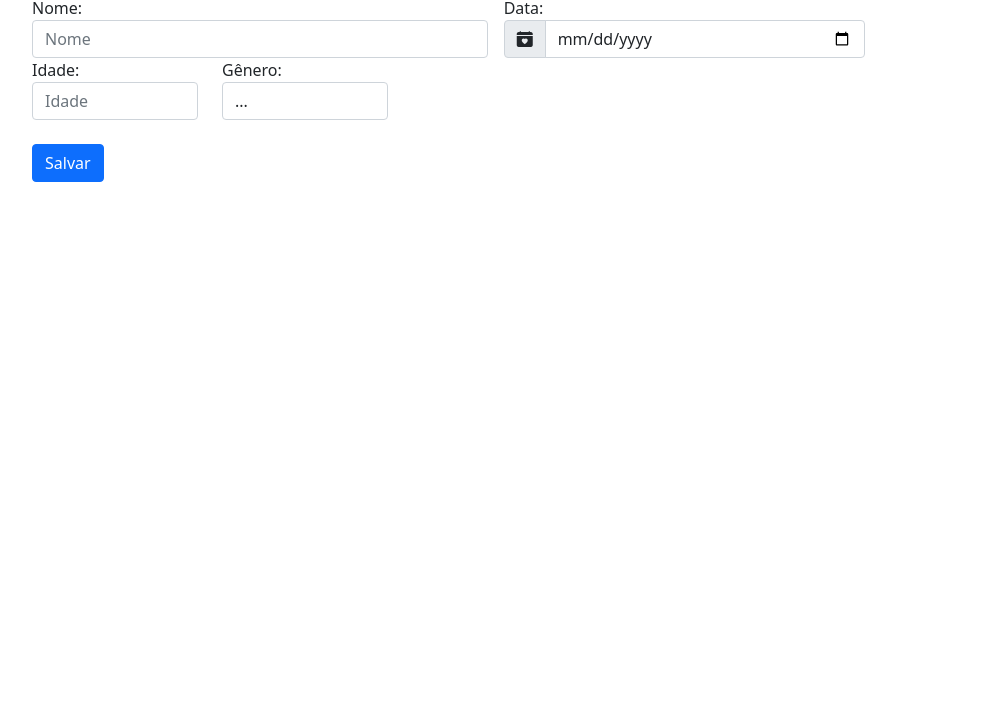
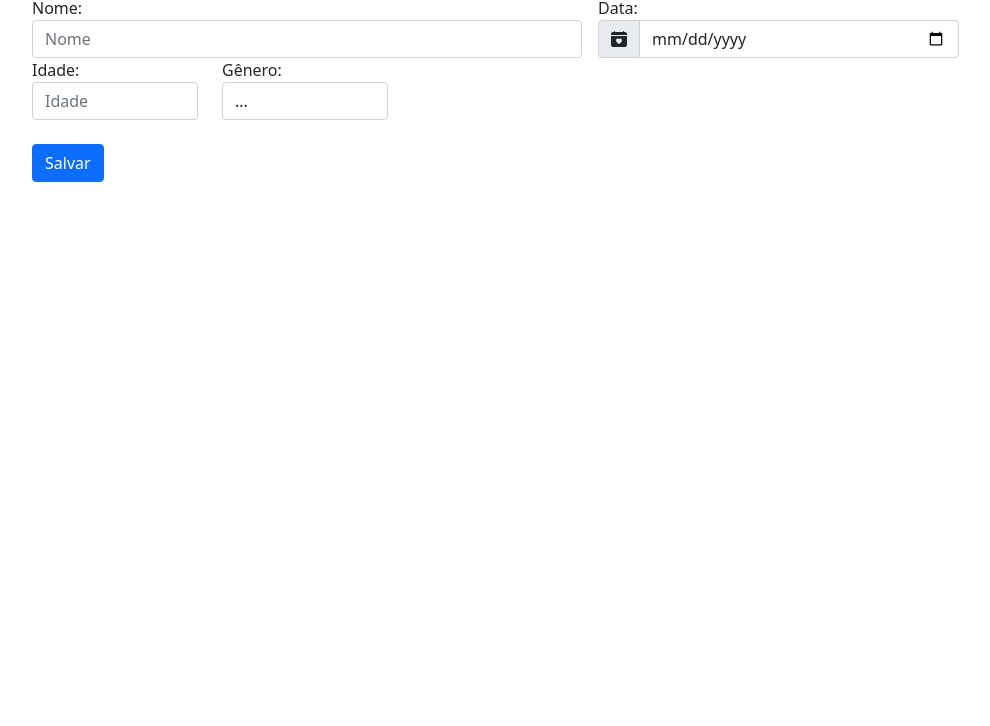
Before and after one commit to Adeilsoara/LearnJS, a plain HTML site: page AulasCria/FormBootstrap/index.html in a window 1280 px wide. Shown: the part 74-800 px from the top of the page, without its empty margins (50-1040 px from the left). Drawn offline with nearby package versions, Linux system fonts and the light colour scheme.

Commit message:
Alteração no sistema de grid

```diff
--- a/AulasCria/FormBootstrap/index.html
+++ b/AulasCria/FormBootstrap/index.html
@@ -14,7 +14,7 @@
         <h2>Formulário Bootstrap</h2>
         <form action="">
             <div class="row g-3">
-            <div class="col-sm-5">
+            <div class="col-sm-6">
                 Nome: <input type="text" placeholder="Nome" class="form-control">
             </div>
 
```
Also changed, not shown: BootStrap/index.html (+1 -1 lines).
